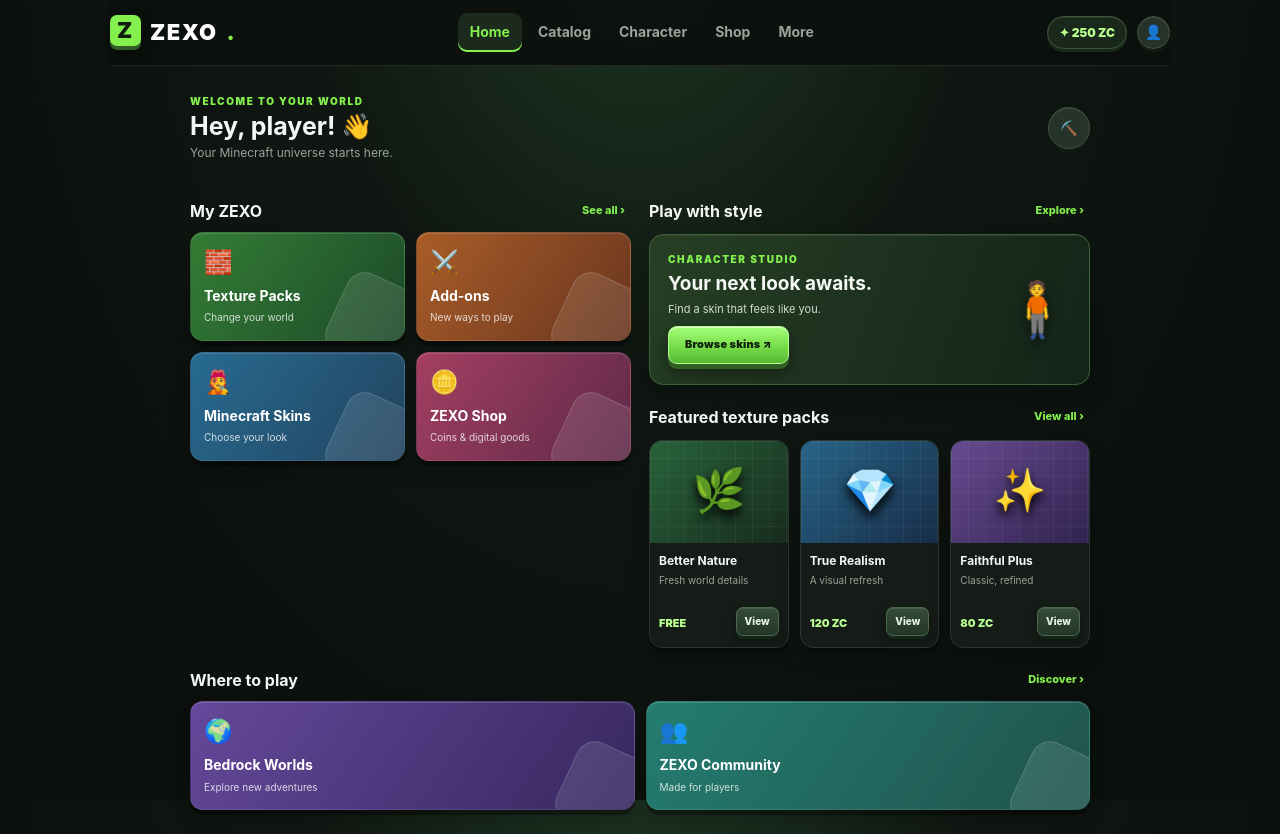
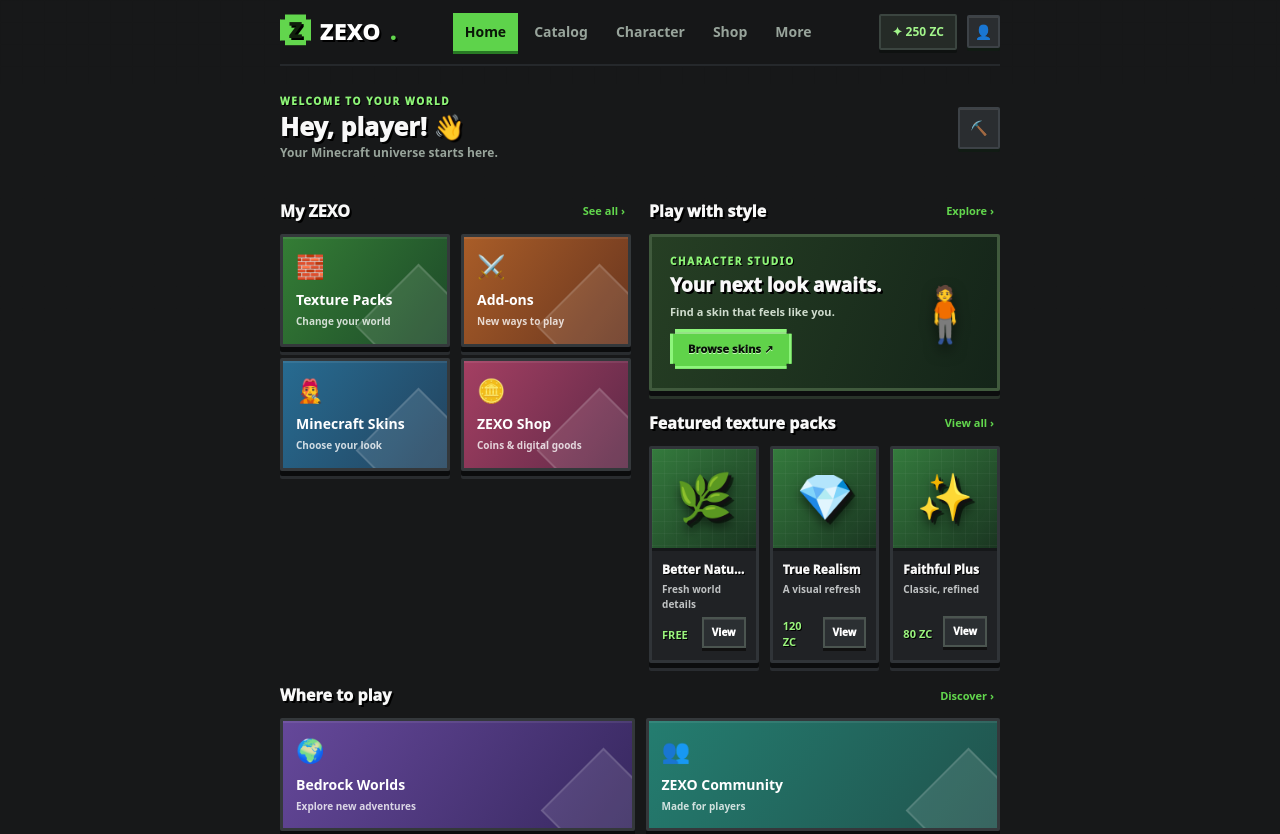
Before and after one commit to zexoverse/Zexo-website-, a plain HTML site: page index.html in a window 1280 px wide. Shown: the top 834 px of the page. Drawn offline with Linux system fonts and the light colour scheme.

Commit message:
Apply pixel Minecraft app design from supplied screenshots

```diff
--- a/index.html
+++ b/index.html
@@ -38,6 +38,57 @@ body:before{content:"";position:fixed;inset:0;pointer-events:none;z-index:-1;opa
 .mobile button.active span{filter:drop-shadow(0 0 7px #83f04d88);transform:translateY(-2px)}
 button:focus-visible,input:focus-visible{outline:2px solid var(--green2);outline-offset:3px}
 @media(prefers-reduced-motion:reduce){*,*:before,*:after{scroll-behavior:auto!important;transition:none!important;animation:none!important}}
+
+
+/* PIXEL-CRAFT UI — inspired by the supplied ZEXO app screenshots */
+:root{--bg:#171819;--surface:#202225;--surface2:#292c30;--line:#34383d;--green:#62d64d;--green2:#a2f58b;--radius:3px}
+body{background:#171819;color:#f8f8f8;font-family:system-ui,"Arial Black",sans-serif;font-weight:650;letter-spacing:.05px}
+body:before{opacity:.06;background-size:22px 22px;mask-image:linear-gradient(to bottom,#000,transparent 75%)}
+.app{max-width:760px}
+.top{background:#171819f2;border-bottom:2px solid #25282b}
+.brand{font-weight:1000;letter-spacing:1px;text-shadow:2px 2px #000}
+.brandmark{border-radius:0;clip-path:polygon(0 5px,5px 5px,5px 0,calc(100% - 5px) 0,calc(100% - 5px) 5px,100% 5px,100% calc(100% - 5px),calc(100% - 5px) calc(100% - 5px),calc(100% - 5px) 100%,5px 100%,5px calc(100% - 5px),0 calc(100% - 5px));box-shadow:0 4px 0 #326d28,0 6px 0 #101510}
+.balance{border-radius:2px;background:#252b27;border:2px solid #3b4540;box-shadow:0 3px 0 #0e1110}
+.avatar{border-radius:2px;background:#2a2d30;border:2px solid #3d4247}
+.welcome h1,.sectionhead h2{font-weight:1000;text-shadow:2px 2px 0 #000}
+.eyebrow{color:#8df477;text-shadow:1px 1px #000}
+.quick,.tile,.banner,.profilebox,.setting{border-radius:2px}
+.quick{border:3px solid #34383b;box-shadow:0 5px 0 #0b0c0d,0 8px 0 #292c2f,inset 0 2px 0 #ffffff13;transform:none}
+.quick:after{border-radius:0;transform:rotate(45deg);border:2px solid #ffffff20}
+.quick:hover{transform:translateY(-2px);box-shadow:0 7px 0 #0b0c0d,0 10px 0 #292c2f}
+.quick:active{transform:translateY(3px);box-shadow:0 1px 0 #0b0c0d}
+.tile{border:3px solid #303438;box-shadow:0 5px 0 #0c0d0e,0 8px 0 #292c30;transition:transform .13s ease,filter .13s ease}
+.tile:hover{transform:translateY(-2px);border-color:#5b695d;box-shadow:0 7px 0 #0c0d0e,0 10px 0 #292c30}
+.tileart{border-bottom:3px solid #151719;background-image:linear-gradient(135deg,#347b3d,#1a3521)}
+.tileart:before{background-size:12px 12px;opacity:.75}
+.tileart span{font-size:43px;image-rendering:pixelated;text-shadow:3px 3px 0 #111,5px 5px 0 #0008}
+.tilebody{padding:10px}
+.tilebody h3{font-weight:1000;text-shadow:1px 1px #000}
+.tilebody p{color:#c0c3c4}
+.banner{border:3px solid #405a3d;box-shadow:0 5px 0 #0c0d0e,0 8px 0 #29332a}
+.banner h2{font-weight:1000;text-shadow:2px 2px #000}
+.btn{border:3px solid #8ef57c;border-radius:0;background:#60d34a;color:#071307;font-weight:1000;text-shadow:0 1px #c7ffb9;padding:9px 15px;clip-path:polygon(0 5px,5px 5px,5px 0,calc(100% - 5px) 0,calc(100% - 5px) 5px,100% 5px,100% calc(100% - 5px),calc(100% - 5px) calc(100% - 5px),calc(100% - 5px) 100%,5px 100%,5px calc(100% - 5px),0 calc(100% - 5px));box-shadow:0 5px 0 #287a24,0 7px 0 #101510,inset 0 2px 0 #ffffff55;transform:translateY(-2px)}
+.btn:hover{transform:translateY(-4px);filter:brightness(1.12);box-shadow:0 7px 0 #287a24,0 9px 0 #101510}
+.btn:active{transform:translateY(3px);box-shadow:0 1px 0 #287a24}
+.mini{border:2px solid #4b5550;border-radius:0;background:#2b2f32;color:#fff;box-shadow:0 3px 0 #111,inset 0 1px #ffffff18;transform:translateY(-2px);font-weight:950}
+.mini:hover{transform:translateY(-3px);filter:brightness(1.2)}
+.mini:active{transform:translateY(2px);box-shadow:0 1px #111}
+.price{color:#9af47d;text-shadow:1px 1px #000}
+.searchrow input{border:2px solid #34383d;border-radius:0;background:#202225}
+.chips button{border:2px solid #34383d;border-radius:0;background:#222528;color:#f2f2f2;box-shadow:0 3px 0 #0e0f10;font-weight:950}
+.chips button.selected{background:#5ed34b;border-color:#8df477;color:#0a1608;box-shadow:0 4px 0 #2b7928}
+.profilebox{border:3px solid #34383d;background:#202225;box-shadow:0 5px 0 #0b0c0d}
+.skinpreview{border-radius:0;border:2px solid #41464a}
+.setting{border:2px solid #34383d;background:#202225;box-shadow:0 3px 0 #0d0e0f;border-radius:0}
+.setting .ico{border-radius:0;background:#303438}
+.mobile{background:#202225f7;border-top:3px solid #34383d}
+.mobile button{font-weight:950;color:#d0d2d2}
+.mobile button.active{color:#071307;background:#61d64c;border:3px solid #91f47d;box-shadow:0 4px 0 #287a24,0 6px 0 #0c0d0e;transform:translateY(-7px);border-radius:0}
+.mobile button.active span{filter:none;transform:none}
+.desktopnav button.active{background:#5ed34b;color:#0a1608;border-radius:0;box-shadow:0 3px 0 #287a24}
+footer{border-color:#34383d;color:#a1a5a6}
+.toast{border-radius:0;border:2px solid #8df477;box-shadow:0 4px 0 #287a24}
+@media(max-width:700px){.app{padding-left:14px;padding-right:14px}.tilegrid{gap:12px}.tileart{height:112px}.quickgrid{gap:12px}.mobile{padding-top:9px}.mobile button{font-size:10px}.mobile button span{font-size:21px}}
 
 </style>
 </head>
```
